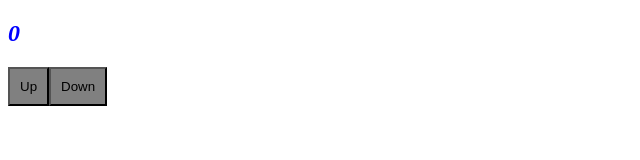
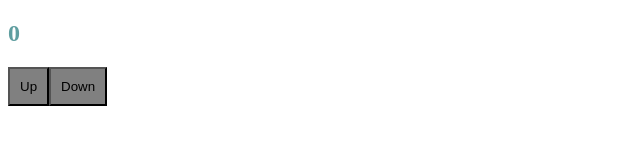
Before and after one commit to ospkiev/react-webpack-project, a React app: page / in a window 1280 px wide. Shown: the top 160 px of the page, without its empty margins (0-640 px from the left). Built offline with nearby package versions, Linux system fonts and the light colour scheme.

Commit message:
just_fifth_commit

```diff
--- a/src/components/Counter.scss
+++ b/src/components/Counter.scss
@@ -1,6 +1,5 @@
 h2 {
-  color: blue;
-  font-style: italic;
+  color: cadetblue;
 }
 button {
   padding: 10px;
--- a/src/index.tsx
+++ b/src/index.tsx
@@ -1,10 +1,8 @@
 import React from "react";
+import {createRoot} from 'react-dom/client';
 import {render} from "react-dom";
 import {Counter} from "./components/Counter";
 
-render(
-    <div>
-        <Counter/>
-    </div>,
-    document.getElementById('root')
-)
+const container = document.getElementById('root');
+const root = createRoot(container);
+root.render(<Counter/>);
```
